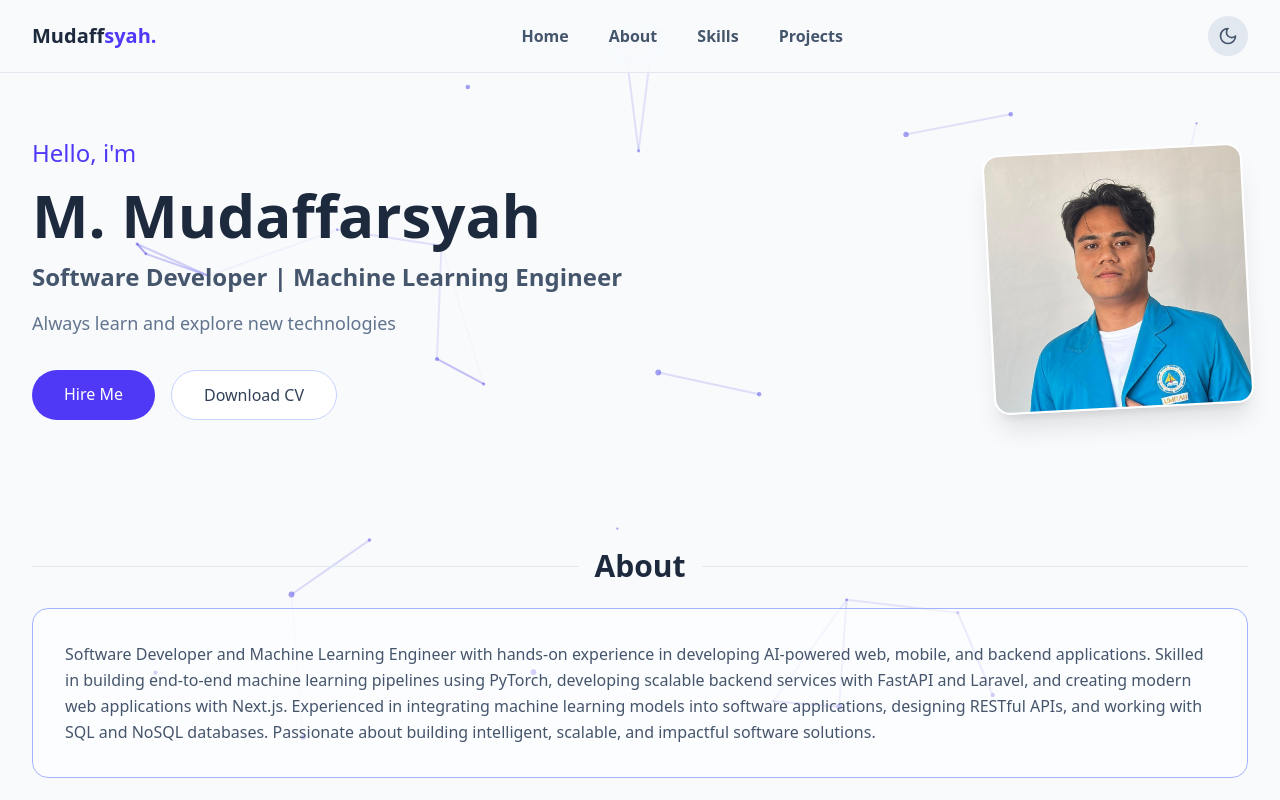
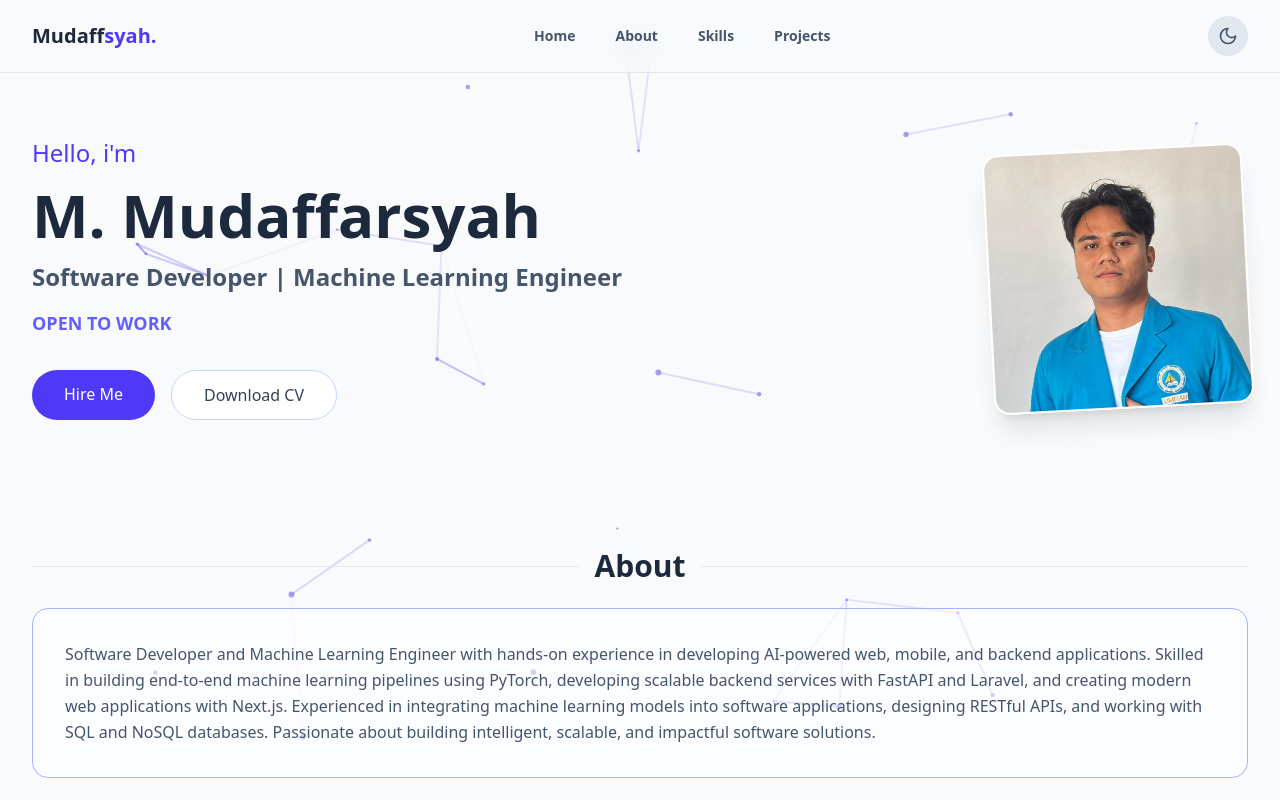
Before and after one commit to daffa267/mudaffsyah-portfolio, a Next.js app: page / in a window 1280 px wide. Shown: the top 800 px of the page. Built offline with nearby package versions, Linux system fonts and the light colour scheme.

Commit message:
update navbar & footer

```diff
--- a/components/Hero.tsx
+++ b/components/Hero.tsx
@@ -6,9 +6,9 @@ export default function Hero() {
     <div className="flex flex-col-reverse md:flex-row items-center justify-between gap-8">
       <div className="flex-1 space-y-4 text-center md:text-left">
         <h2 className="text-2xl font-medium text-indigo-600 dark:text-indigo-400">Hello, i'm</h2>
-        <h1 className="text-4xl md:text-6xl font-bold text-slate-800 dark:text-slate-50">{personalInfo.name}</h1>
+        <h1 className="text-2xl md:text-6xl font-bold text-slate-800 dark:text-slate-50">{personalInfo.name}</h1>
         <h3 className="text-2xl font-semibold text-slate-600 dark:text-slate-300">{personalInfo.title}</h3>
-        <p className="text-slate-500 dark:text-slate-400 text-lg leading-relaxed max-w-xl">
+        <p className="text-indigo-500 dark:text-indigo-400 text-lg font-bold leading-relaxed max-w-xl">
           {personalInfo.tagline}
         </p>
 
--- a/components/Navbar.tsx
+++ b/components/Navbar.tsx
@@ -10,7 +10,7 @@ export default function Navbar() {
   useEffect(() => setMounted(true), []);
 
   return (
-    <nav className="sticky top-0 z-50 w-full bg-slate-50/80 dark:bg-slate-950/80 backdrop-blur-md border-b border-slate-200 dark:border-slate-800 transition-colors">
+    <nav className="sticky top-0 z-50 w-full bg-slate-50/50 dark:bg-slate-950/50 backdrop-blur-md border-b border-slate-200 dark:border-slate-800 transition-colors">
       <div className="w-full max-w-7xl mx-auto px-6 md:px-8 py-4 flex justify-between items-center">
 
         <a href="#home" className="text-xl font-bold text-slate-800 dark:text-slate-100 z-10">
@@ -18,7 +18,7 @@ export default function Navbar() {
         </a>
 
         <div className="hidden md:flex flex-1 items-center justify-center">
-          <ul className="flex space-x-10 text-md font-semibold text-slate-600 dark:text-slate-300">
+          <ul className="flex space-x-10 text-sm font-semibold text-slate-600 dark:text-slate-300">
             <li><a href="#home" className="hover:text-indigo-600 dark:hover:text-indigo-400 transition-colors">Home</a></li>
             <li><a href="#about" className="hover:text-indigo-600 dark:hover:text-indigo-400 transition-colors">About</a></li>
             <li><a href="#skills" className="hover:text-indigo-600 dark:hover:text-indigo-400 transition-colors">Skills</a></li>
--- a/data/portfolio.ts
+++ b/data/portfolio.ts
@@ -1,7 +1,7 @@
 export const personalInfo = {
   name: "M. Mudaffarsyah",
   title: "Software Developer | Machine Learning Engineer",
-  tagline: "Always learn and explore new technologies",
+  tagline: "OPEN TO WORK",
   about: "Software Developer and Machine Learning Engineer with hands-on experience in developing AI-powered web, mobile, and backend applications. Skilled in building end-to-end machine learning pipelines using PyTorch, developing scalable backend services with FastAPI and Laravel, and creating modern web applications with Next.js. Experienced in integrating machine learning models into software applications, designing RESTful APIs, and working with SQL and NoSQL databases. Passionate about building intelligent, scalable, and impactful software solutions."
 };
 
```
